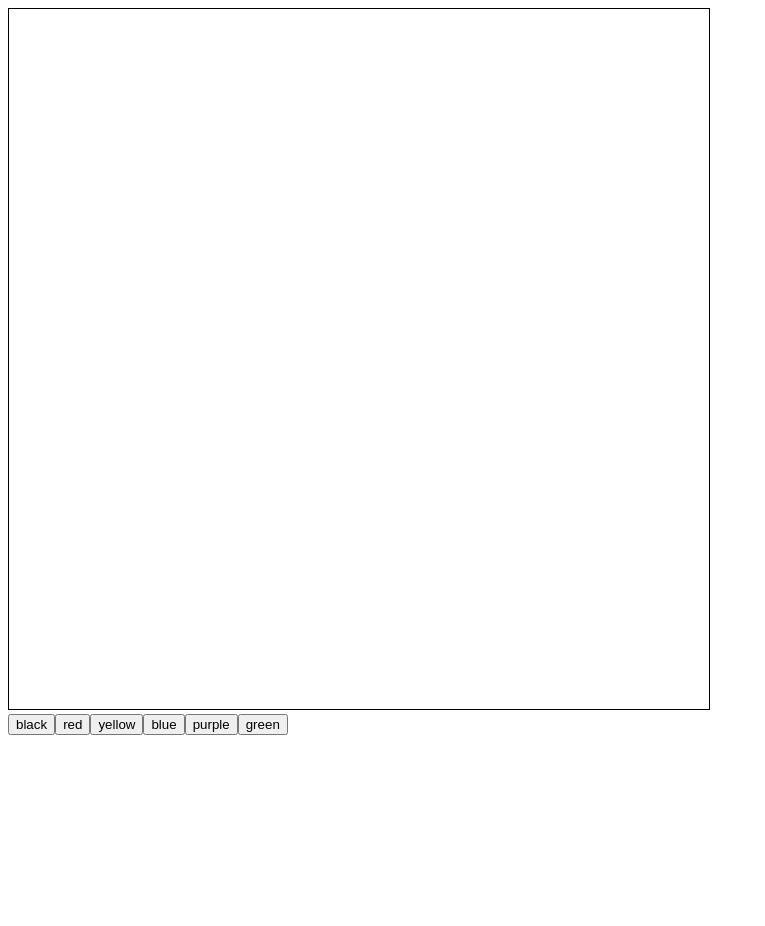
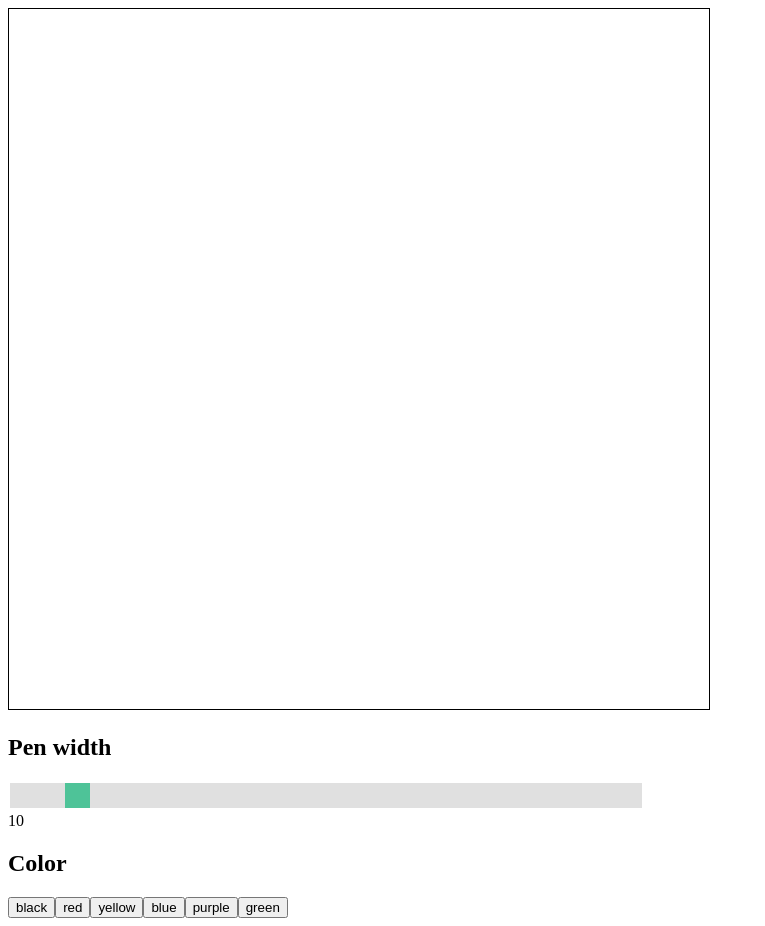
Before and after one commit to Ad31aid/LIttle_Drawing, a plain HTML site: page index.html in a window 1280 px wide. Shown: the whole page, without its empty margins (0-765 px from the left). Before the commit the page ends 800 px from the top, so only its background shows below. Drawn offline with Linux system fonts and the light colour scheme.

Commit message:
line width!

```diff
--- a/index.html
+++ b/index.html
@@ -8,7 +8,11 @@
 </head>
 <body class="container">
         <canvas id="canvas" ></canvas>
-
+        <h2>Pen width</h2>
+        <div class="slidecontainer">
+                <input type="range" min="1" max="100" value="10" class="slider" id="myRange">
+                <div id="demo"></div>
+        </div>
 </body>
 <script src="./script.js"></script>
 </html>
--- a/script.js
+++ b/script.js
@@ -29,10 +29,10 @@ window.addEventListener('load', ()=>{
                 // I don't understand why does that help
         }
         let color
-
+        let pen_width
         function draw(e){
                 if(!painting) return;
-                ctx.lineWidth = 10
+                ctx.lineWidth = pen_width
                 ctx.lineCap = 'round'
 
                 ctx.lineTo(e.clientX, e.clientY)
@@ -59,6 +59,10 @@ window.addEventListener('load', ()=>{
 
         const color_set = ['black','red','yellow','blue','purple','green']
 
+        let color_name = document.createElement('H2')
+        color_name.innerHTML = 'Color'
+        toolbar_frame.appendChild(color_name)
+
         for(let i = 0; i < color_set.length; i++){
                 let button = document.createElement('button')
                 toolbar_frame.appendChild(button)
@@ -68,5 +72,26 @@ window.addEventListener('load', ()=>{
                         color = color_set[i]
                 })
         }
+
+        var slider = document.getElementById("myRange");
+        var output = document.getElementById("demo");
+        output.innerHTML = slider.value; // Display the default slider value
+
+        // Update the current slider value (each time you drag the slider handle)
+        slider.oninput = function() {
+                pen_width = slider.value
+        output.innerHTML = this.value;
+        console.log(this)
+        // slider for pen width
+
+        let lineTool_button = document.createElement('button')
+        toolbar_frame.appendChild(lineTool_button)
+        lineTool_button.innerHTML = "LineTool"
+
+
+
+
+
+}
 }
 )
--- a/style.css
+++ b/style.css
@@ -13,3 +13,42 @@
         width: 50px;
         border: 3px black;
 }
+
+.slidecontainer {
+        width: 100%; /* Width of the outside container */
+      }
+
+      /* The slider itself */
+      .slider {
+        -webkit-appearance: none;  /* Override default CSS styles */
+        appearance: none;
+        width: 50%; /* Full-width */
+        height: 25px; /* Specified height */
+        background: #d3d3d3; /* Grey background */
+        outline: none; /* Remove outline */
+        opacity: 0.7; /* Set transparency (for mouse-over effects on hover) */
+        -webkit-transition: .2s; /* 0.2 seconds transition on hover */
+        transition: opacity .2s;
+      }
+
+      /* Mouse-over effects */
+      .slider:hover {
+        opacity: 1; /* Fully shown on mouse-over */
+      }
+
+      /* The slider handle (use -webkit- (Chrome, Opera, Safari, Edge) and -moz- (Firefox) to override default look) */
+      .slider::-webkit-slider-thumb {
+        -webkit-appearance: none; /* Override default look */
+        appearance: none;
+        width: 25px; /* Set a specific slider handle width */
+        height: 25px; /* Slider handle height */
+        background: #04AA6D; /* Green background */
+        cursor: pointer; /* Cursor on hover */
+      }
+
+      .slider::-moz-range-thumb {
+        width: 25px; /* Set a specific slider handle width */
+        height: 25px; /* Slider handle height */
+        background: #04AA6D; /* Green background */
+        cursor: pointer; /* Cursor on hover */
+      }
```
Also changed, not shown: 1 other file.
